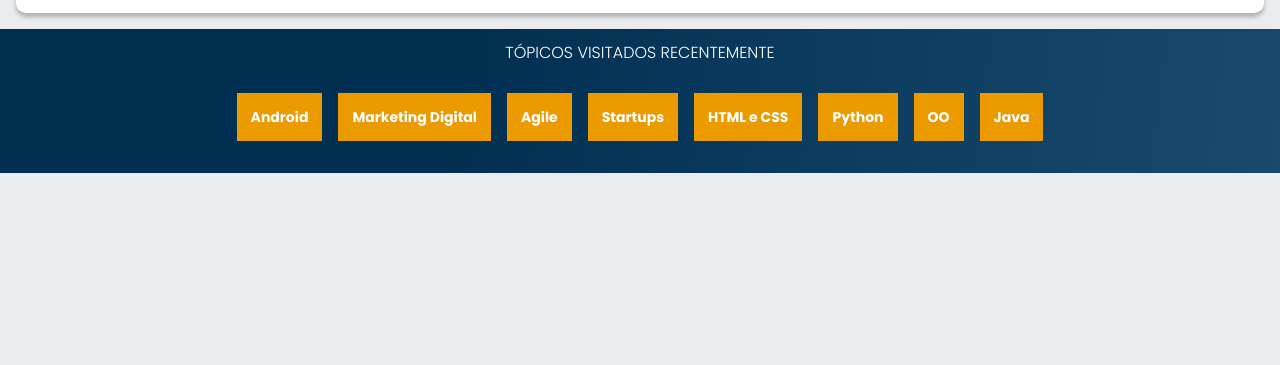
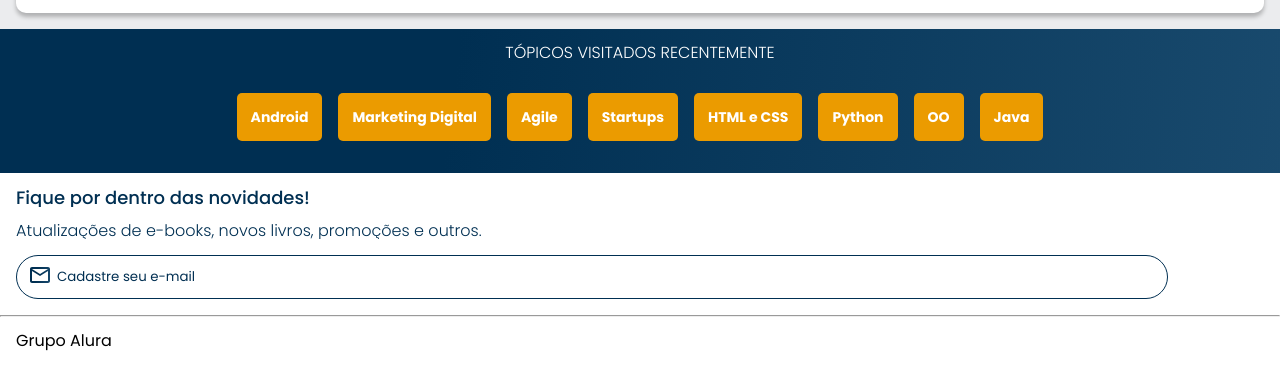
Before and after one commit to poemabochner/alura-books, a plain HTML site: page index.html in a window 1280 px wide. Shown: the part 2279-2644 px from the top of the page. Before the commit the page ends 2452 px from the top, so only its background shows below. Drawn offline with nearby package versions, Linux system fonts and the light colour scheme.

Commit message:
criando a section contatos e o footer

```diff
--- a/index.html
+++ b/index.html
@@ -198,6 +198,19 @@
         <li class="topicos__item"><a class="topicos__link" href="#">Java</a></li>
       </ul>
     </section>
+
+    <section class="contato">
+      <h2 class="contato__titulo">Fique por dentro das novidades!</h2>
+      <p class="contato__texto">Atualizações de e-books, novos livros, promoções e outros.</p>
+      <input class="contato__email" type="email" placeholder="Cadastre seu e-mail">
+    </section>
+
+    <hr/>
+
+    <footer class="rodape">
+      <h2 class="rodape__titulo">Grupo Alura</h2>
+    </footer>
+
     <script src="https://cdn.jsdelivr.net/npm/swiper@9/swiper-bundle.min.js"></script>
     <script>
       const swiper = new Swiper(".swiper", {
--- a/styles.css
+++ b/styles.css
@@ -2,6 +2,8 @@
 @import url("styles/banner.css");
 @import url("styles/carrossel.css");
 @import url("styles/topicos.css");
+@import url("styles/contato.css");
+@import url("styles/rodape.css");
 
 :root {
     --cor-de-fundo: #EBECEE;
--- /dev/null
+++ b/styles/contato.css
@@ -0,0 +1,36 @@
+.contato {
+  background-color: var(--branco);
+  padding: 1em;
+}
+
+.contato__titulo, .contato__texto {
+  background: var(--azul-degrade);
+  -webkit-background-clip: text;
+  -webkit-text-fill-color: transparent;
+  background-clip: text;
+}
+
+.contato__titulo {
+    font-size: 18px;
+    font-weight: 500;
+}
+
+.contato__texto {
+    font-weight: 300;
+    margin: 1em 0;
+}
+
+.contato__email {
+    padding: 1em;
+    border: 1px solid var(--azul);
+    border-radius: 24px;
+    width: 90%;
+    color: var(--azul);
+}
+
+.contato__email::placeholder {
+    font-family: var(--fonte-principal);
+    color: var(--azul);
+    background: url("../assets/Envelope.svg") no-repeat;
+    padding-left: 2em;
+}
--- /dev/null
+++ b/styles/rodape.css
@@ -0,0 +1,8 @@
+hr {
+    margin: 0;
+}
+
+.rodape {
+background-color: var(--branco);
+padding: 1em;
+}
--- a/styles/topicos.css
+++ b/styles/topicos.css
@@ -27,4 +27,5 @@
     text-decoration: none;
     font-size: 14px;
     font-weight: 700;
+    border-radius: 5px;
 }
```
Also changed, not shown: assets/Envelope.svg (added).
